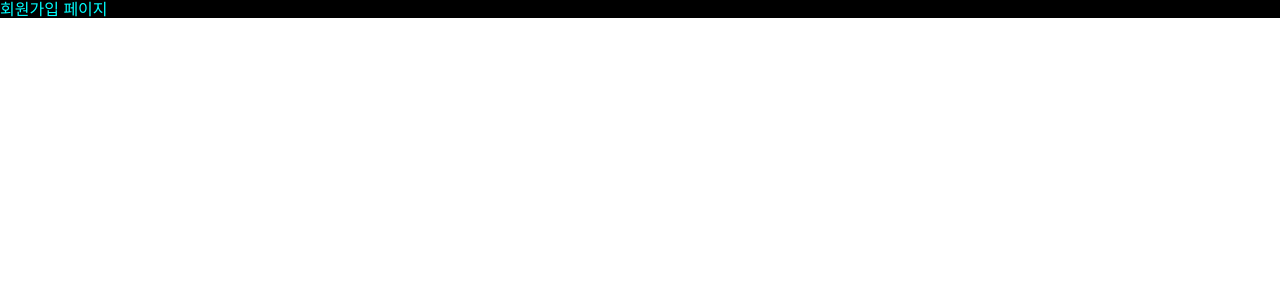
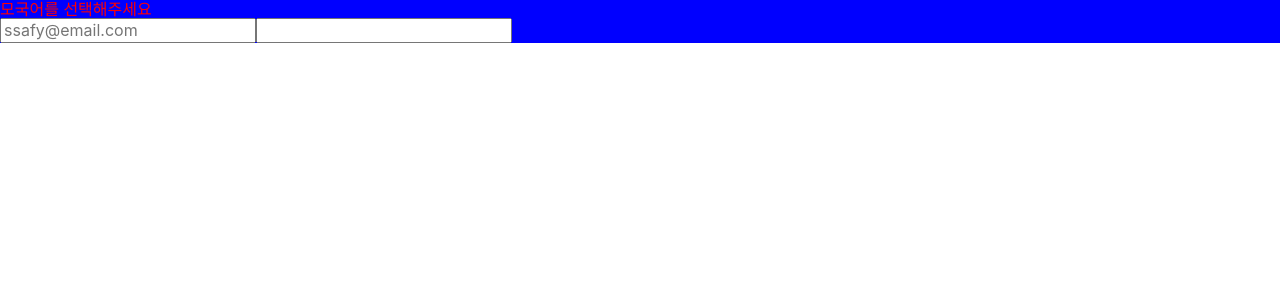
Before and after one commit to sewonkimm/Checkmate, a React (Create React App) app in the folder frontend/: page /register in a window 1280 px wide. Shown: the top 300 px of the page. Built offline with nearby package versions, Linux system fonts and the light colour scheme.

Commit message:
docs: ✏️ readme.md 내용 수정
✅ Closes: #S04P31A106-103

```diff
--- a/frontend/package.json
+++ b/frontend/package.json
@@ -11,11 +11,13 @@
     "@types/react": "^17.0.0",
     "@types/react-dom": "^17.0.0",
     "@types/react-router-dom": "^5.1.7",
+    "@types/react-transition-group": "^4.4.1",
     "@types/styled-components": "^5.1.9",
     "react": "^17.0.2",
     "react-dom": "^17.0.2",
     "react-router-dom": "^5.2.0",
     "react-scripts": "4.0.3",
+    "react-transition-group": "^4.4.1",
     "styled-components": "^5.2.3",
     "styled-normalize": "^8.0.7",
     "typescript": "^4.1.2",
--- a/frontend/src/Register/Index.tsx
+++ b/frontend/src/Register/Index.tsx
@@ -6,13 +6,23 @@ Register/Index.tsx
 import React from 'react';
 import styled from 'styled-components';
 
+import MotherLanguage from './MotherLanguage'
+import InputForm from './InputForm'
+
 const Register: React.FC = () => {
-  return <Signup> 회원가입 페이지</Signup>;
+  return (
+    <>
+      <RegisterContainer>
+        <MotherLanguage />
+        <InputForm />
+      </RegisterContainer>
+    </>
+  );
 };
 
-const Signup = styled.div`
-  color: ${(props) => props.theme.color.main};
-  background-color: black;
-`;
+const RegisterContainer = styled.div`
+  background-color: blue;
+`
+
 
 export default Register;
--- /dev/null
+++ b/frontend/src/Register/InputForm.tsx
@@ -0,0 +1,15 @@
+import React from 'react';
+
+const InputForm: React.FC = () => {
+
+  return (
+    <>
+      <input type="text" id="email" placeholder="ssafy@email.com" />
+
+      <input type="text" id="password" />
+    </>
+
+  )
+}
+
+export default InputForm
--- /dev/null
+++ b/frontend/src/Register/MotherLanguage.tsx
@@ -0,0 +1,15 @@
+import React from 'react';
+import styled from 'styled-components'
+
+const MotherLanguage: React.FC = () => {
+    return(
+        <Question>모국어를 선택해주세요</Question>
+    )
+}
+
+const Question = styled.div`
+    color: red;
+
+`
+
+export default MotherLanguage;
```
Also changed, not shown: 2 other files (tests, documents, lock files or other folders).
